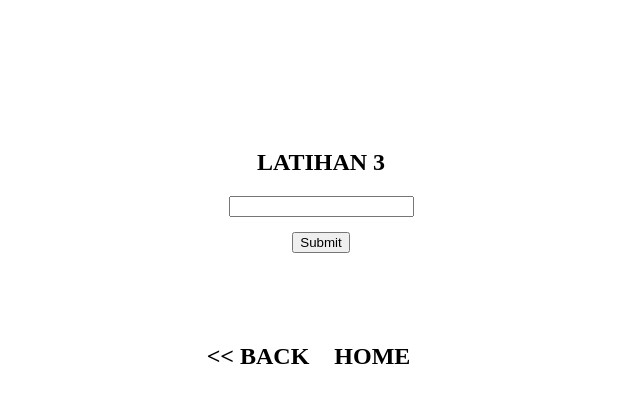
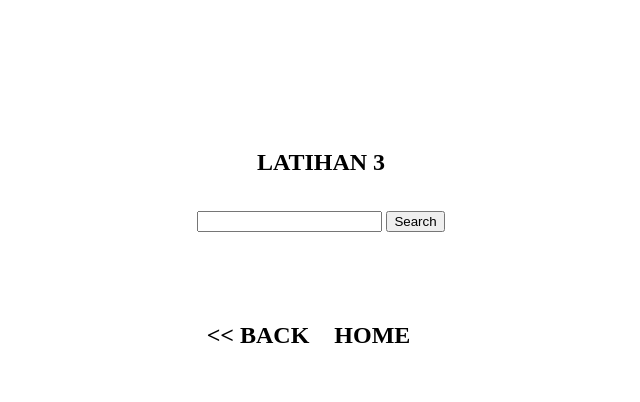
Before and after one commit to Febianodja/pertemuan-10, a plain HTML site: page index3.html in a window 1280 px wide. Shown: the part 78-480 px from the top of the page, without its empty margins (319-959 px from the left). Drawn offline with Linux system fonts and the light colour scheme.

Commit message:
update tugas

```diff
--- a/index3.html
+++ b/index3.html
@@ -11,9 +11,8 @@
     <h1>REGEX</h1>
     <div class="container">
         <h2>LATIHAN 3</h2>
-        <input type="text" id="validasiHuruf"/>
-        <br>
-		<button onclick="validation()" value="">Submit</button>
+		<input type="search" id="sentences" name="sentence" />
+		<button onclick="searchSentence()" value="">Search</button>
 		<div id="result"></div>
         <div class="navigation">
             <a href="index2.html"><h2><< BACK</h2></a>
--- a/regex-exercise1.js
+++ b/regex-exercise1.js
@@ -14,12 +14,10 @@
 function validation(){
     let userInput = document.getElementById("validasiHuruf").value;
     let showResult = document.querySelector("#result");
-
     let karakterRegex = /^[A-Z]/;
 
     if (karakterRegex.test(userInput)) {
       showResult.innerHTML = `Huruf pertama adalah huruf <b>besar</b>`;
-
     } else {
       showResult.innerHTML = `Huruf pertama adalah huruf <b>kecil</b>`;
     }
--- a/regex-exercise3.js
+++ b/regex-exercise3.js
@@ -1 +1,14 @@
 // LATIHAN 3
+
+function searchSentence(){
+    let sentence = document.getElementById("sentences").value;
+    let showResult = document.querySelector("#result");
+    let rgxSentence = /^Bagaimana cara memulai usaha bisnis$|^Bootcamp impact byte$|^Status covid hari ini$/;
+
+    if (rgxSentence.test(sentence)) {
+      showResult.innerHTML = `<b>Hasil pencarian:<br></b> ${sentence}`;
+    } else {
+      showResult.innerHTML = `Hasil pencarian tidak ditemukan`;
+    }
+    document.getElementById("sentences").value = "";
+}
```
Also changed, not shown: index2.html (+2 -2 lines), regex-exercise2.js (+13 -0 lines).
